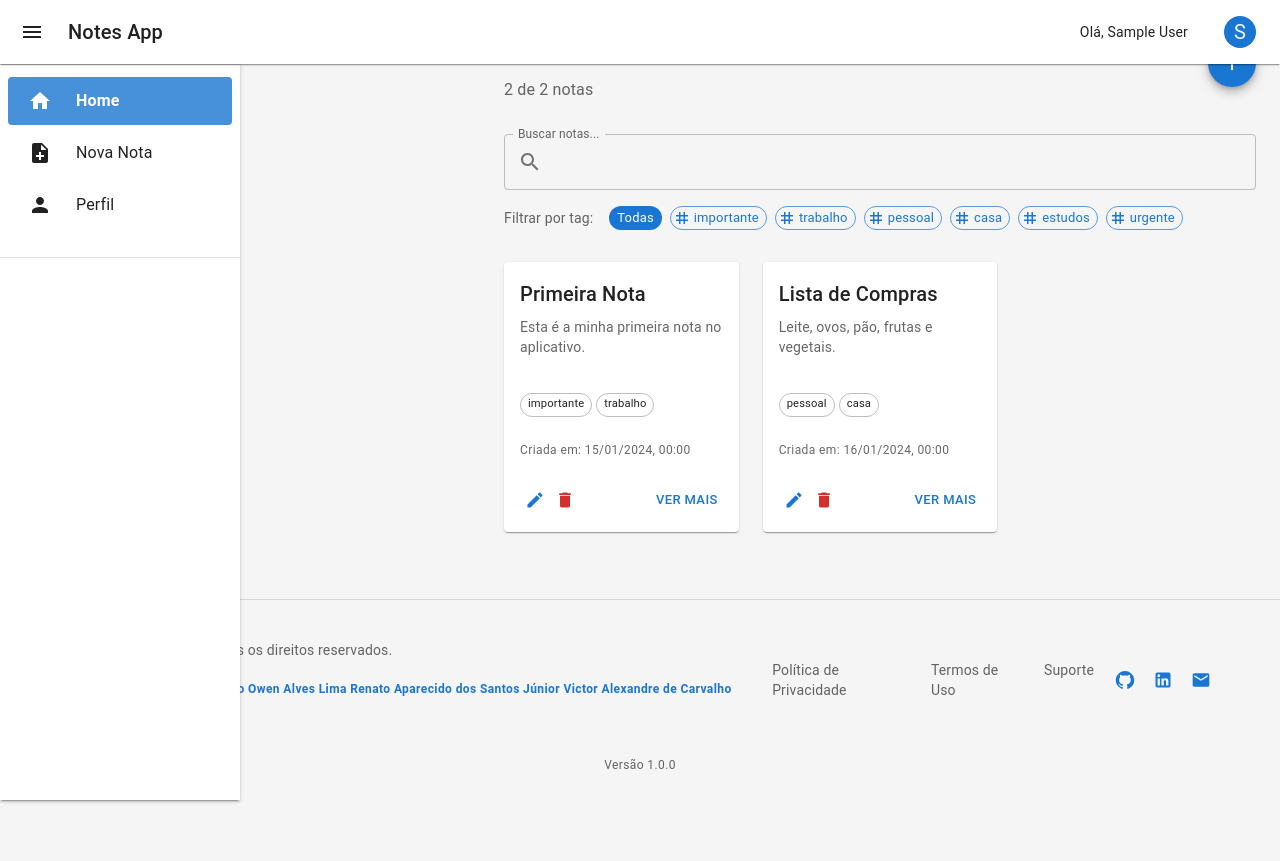
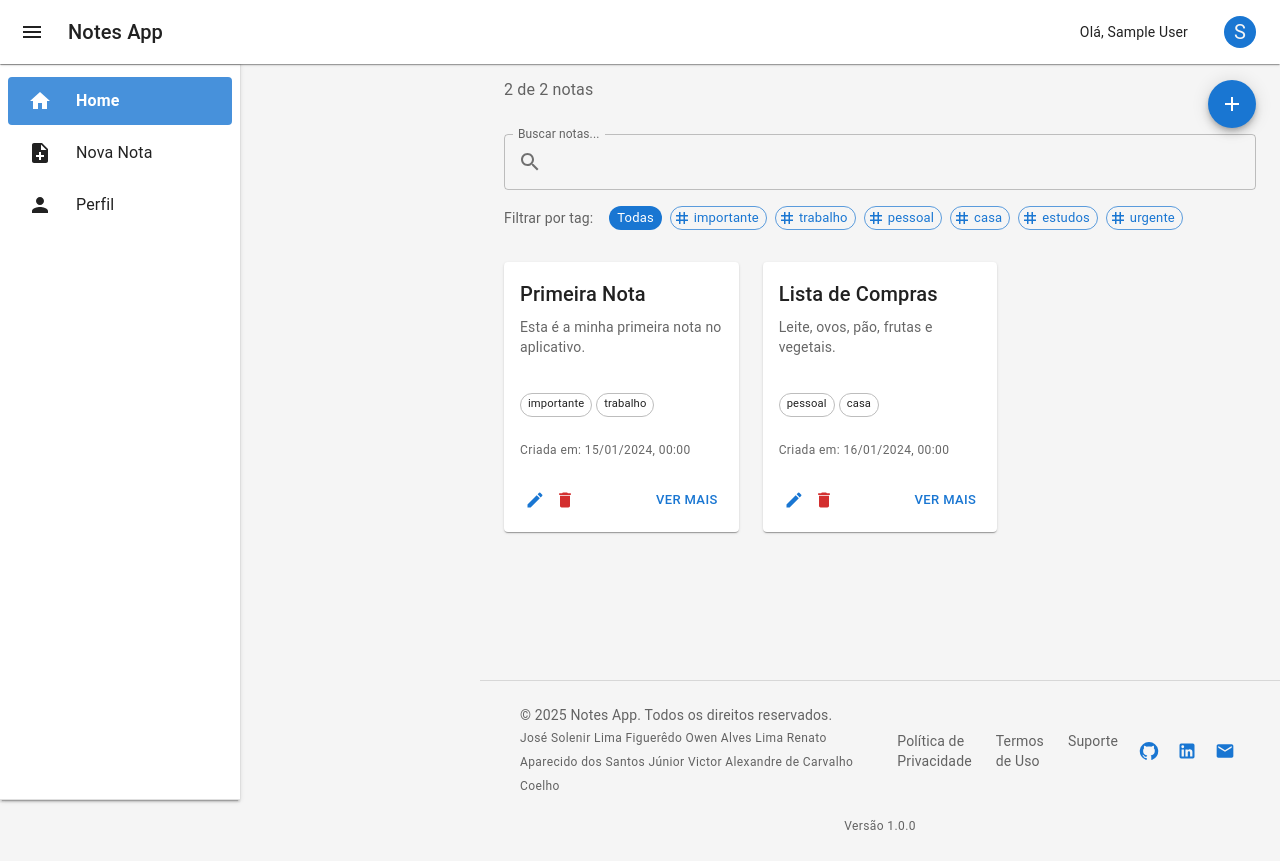
Before and after one commit to victor-alexandre/TJGO-Frontend, a React (Create React App) app in the folder Trabalho Final/client/: page / in a window 1280 px wide. Before the commit the page ends 800 px from the top, so only its background shows below. Built offline with nearby package versions, Linux system fonts and the light colour scheme; sample sign-in values are in the browser's storage.

Commit message:
refactor: ajuste no layout

```diff
--- a/Trabalho Final/client/src/components/footer/footer.jsx
+++ b/Trabalho Final/client/src/components/footer/footer.jsx
@@ -11,13 +11,13 @@ const Footer = () => {
       sx={{
         py: 3,
         px: 2,
-        mt: 'auto',
         backgroundColor: (theme) =>
           theme.palette.mode === 'light'
             ? theme.palette.grey[100]
             : theme.palette.grey[800],
         borderTop: '1px solid',
-        borderColor: 'divider'
+        borderColor: 'divider',
+        transition: 'margin 0.3s ease', // Transição suave
       }}
     >
       <Container maxWidth="lg">
@@ -29,20 +29,17 @@ const Footer = () => {
           gap: 2
         }}>
           {/* Informações de Copyright */}
-           <Box sx={{ p: 2 }}>
+          <Box sx={{ textAlign: { xs: 'center', sm: 'left' } }}>
             <Typography variant="body2" color="text.secondary">
               © {currentYear} Notes App. Todos os direitos reservados.
             </Typography>
-
-            <Typography variant="caption" color="text.secondary" display="block">
-            Desenvolvido por:
-            </Typography>
-            <Typography variant="caption" color="primary" display="block" fontWeight="bold">
-                José Solenir Lima Figuerêdo
+            <Typography variant="caption" color="text.secondary">
+              José Solenir Lima Figuerêdo
                 Owen Alves Lima
                 Renato Aparecido dos Santos Júnior
                 Victor Alexandre de Carvalho Coelho
             </Typography>
+
           </Box>
 
           {/* Links Rápidos */}
--- a/Trabalho Final/client/src/components/layout/layout.jsx
+++ b/Trabalho Final/client/src/components/layout/layout.jsx
@@ -29,7 +29,10 @@ const Layout = () => {
   const [snackbar, setSnackbar] = useState({ open: false, message: '', severity: 'success' });
   const { user } = useAuth();
 
-  // Mover loadInitialData para dentro do useCallback para evitar recriações desnecessárias
+  const showSnackbar = useCallback((message, severity = 'success') => {
+    setSnackbar({ open: true, message, severity });
+  }, []);
+
   const loadInitialData = useCallback(async () => {
     try {
       setLoading(true);
@@ -44,12 +47,7 @@ const Layout = () => {
     } finally {
       setLoading(false);
     }
-  }, []);
-
-
-  const showSnackbar = useCallback((message, severity = 'success') => {
-    setSnackbar({ open: true, message, severity });
-  }, []);
+  }, [showSnackbar]);
 
   useEffect(() => {
     if (user) {
@@ -64,7 +62,6 @@ const Layout = () => {
   const handleCloseSnackbar = () => {
     setSnackbar({ ...snackbar, open: false });
   };
-
 
   const handleCreateNote = useCallback(async (noteData) => {
     try {
@@ -89,7 +86,6 @@ const Layout = () => {
     }
   }, [showSnackbar]);
 
-
   const handleCreateTag = useCallback(async (tagName) => {
     try {
       const newTag = await api.createTag(tagName);
@@ -100,7 +96,6 @@ const Layout = () => {
       throw error;
     }
   }, [showSnackbar]);
-
 
   const handleUpdateUser = useCallback(async (userData) => {
     try {
@@ -131,20 +126,30 @@ const Layout = () => {
           user={user}
         />
 
+        {/* Container principal que inclui Sidebar e Conteúdo */}
         <Box sx={{ display: 'flex', flex: 1 }}>
           <Sidebar
             open={sidebarOpen}
             onToggle={toggleSidebar}
           />
 
+          {/* Container do conteúdo principal + footer */}
+          <Box sx={{
+            display: 'flex',
+            flexDirection: 'column',
+            flexGrow: 1,
+            minHeight: '100vh',
+            transition: 'margin 0.3s ease',
+            marginLeft: sidebarOpen ? '240px' : '0px',
+            width: sidebarOpen ? 'calc(100% - 240px)' : '100%'
+          }}>
+            {/* Área de conteúdo principal */}
             <Box
               component="main"
               sx={{
                 flexGrow: 1,
                 p: 3,
-              transition: 'margin 0.3s ease',
-              marginLeft: sidebarOpen ? '240px' : '0px',
-              width: sidebarOpen ? 'calc(100% - 240px)' : '100%'
+                minHeight: 'calc(100vh - 120px)', // Altura total menos header e footer
               }}
             >
               <Outlet context={{
@@ -157,9 +162,11 @@ const Layout = () => {
                 onUpdateUser: handleUpdateUser
               }} />
             </Box>
+
+            {/* Footer - agora dentro do container flexível */}
+            <Footer />
           </Box>
-
-        <Footer />
+        </Box>
       </Box>
 
       <Snackbar
--- a/Trabalho Final/client/src/components/sidebar/sidebar.jsx
+++ b/Trabalho Final/client/src/components/sidebar/sidebar.jsx
@@ -57,7 +57,11 @@ const Sidebar = ({ open, onToggle }) => {
           overflowX: 'hidden',
           border: 'none',
           boxShadow: 2,
-          backgroundColor: 'background.paper'
+          backgroundColor: 'background.paper',
+          position: 'fixed', // Adicionado para fixar o sidebar
+          height: '100vh', // Altura total da viewport
+          top: 0,
+          left: 0,
         },
       }}
     >
@@ -129,7 +133,7 @@ const Sidebar = ({ open, onToggle }) => {
         ))}
       </List>
 
-      <Divider sx={{ mt: 2 }} />
+      <Divider sx={{ mt: 'auto' }} /> {/* mt: 'auto' para empurrar para baixo */}
 
     </Drawer>
   );
--- a/Trabalho Final/client/src/pages/home/home.jsx
+++ b/Trabalho Final/client/src/pages/home/home.jsx
@@ -18,6 +18,8 @@ import {
   InputAdornment,
   Fab,
   Tooltip,
+  useTheme,
+  useMediaQuery,
 } from '@mui/material';
 import {
   Delete as DeleteIcon,
@@ -34,6 +36,9 @@ const Home = () => {
   const [selectedTag, setSelectedTag] = useState('');
   const [deleteDialogOpen, setDeleteDialogOpen] = useState(false);
   const [noteToDelete, setNoteToDelete] = useState(null);
+
+  const theme = useTheme();
+  const isMobile = useMediaQuery(theme.breakpoints.down('md'));
 
   // Filtrar notas
   const filteredNotes = notes.filter(note => {
@@ -82,7 +87,7 @@ const Home = () => {
   };
 
   return (
-    <Box>
+    <Box sx={{ position: 'relative', minHeight: 'calc(100vh - 200px)' }}>
       {/* Cabeçalho e Estatísticas */}
       <Box sx={{ display: 'flex', justifyContent: 'space-between', alignItems: 'center', mb: 4 }}>
         <Box>
@@ -94,17 +99,6 @@ const Home = () => {
             {selectedTag && ` • Filtrado por: ${selectedTag}`}
           </Typography>
         </Box>
-
-        <Tooltip title="Criar nova nota">
-          <Fab
-            color="primary"
-            aria-label="add"
-            onClick={handleCreateNewNote}
-            size="medium"
-          >
-            <AddIcon />
-          </Fab>
-        </Tooltip>
       </Box>
 
       {/* Filtros e Busca */}
@@ -272,6 +266,31 @@ const Home = () => {
         </Grid>
       )}
 
+      {/* FAB - Floating Action Button - Agora próximo ao header */}
+      <Tooltip title="Criar nova nota">
+        <Fab
+          color="primary"
+          aria-label="add"
+          onClick={handleCreateNewNote}
+          size="medium"
+          sx={{
+            position: 'fixed',
+            top: 80,
+            right: 24,
+            zIndex: (theme) => theme.zIndex.speedDial,
+            [theme.breakpoints.up('md')]: {
+              right: theme.spacing(3),
+            },
+            '&:hover': {
+              transform: 'scale(1.1)',
+            },
+            transition: 'all 0.2s ease-in-out',
+          }}
+        >
+          <AddIcon />
+        </Fab>
+      </Tooltip>
+
       {/* Dialog de Confirmação de Exclusão */}
       <Dialog
         open={deleteDialogOpen}
```
Lines whose indentation alone changed are shown as unchanged.
